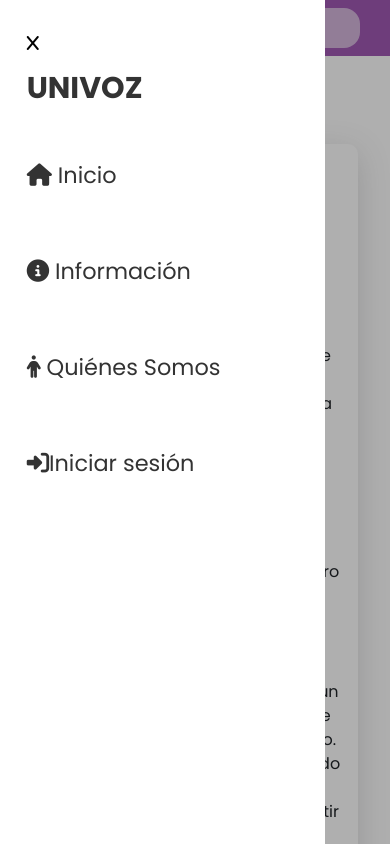
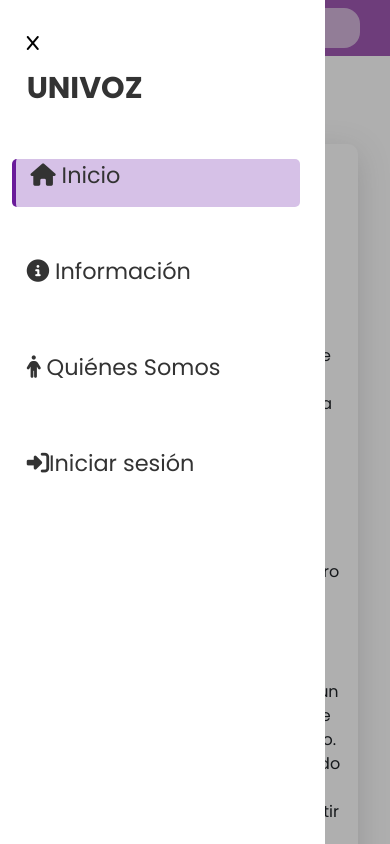
Before and after one commit to palmieriCARLAgit/Univoz, a React (Vite) app: page / in a window 390 px wide. Both pictures are taken after a click on the button 27 px from the left and 28 px from the top of the page. Shown: the top 844 px of the page. Built offline with nearby package versions, Linux system fonts and the light colour scheme; grey boxes are pictures that could not be loaded.

Commit message:
arreglo de error navbar

```diff
--- a/src/Components/MenuBurguer.css
+++ b/src/Components/MenuBurguer.css
@@ -74,11 +74,18 @@
     width: 18rem;
     padding: 10px;
     border-radius: 5px;
+
   }
   .hoverActiveCursor:hover {
+    background-color: #c6c6c679;
+    border-left: 4px solid #6a1b9a;
+  }
+
+  #selectOne {
     background-color: #d6c1e7;
     border-left: 4px solid #6a1b9a;
   }
+
   .nav {
     display: flex;
     position: absolute;
--- a/src/Components/NavBar.jsx
+++ b/src/Components/NavBar.jsx
@@ -18,6 +18,10 @@ function Navbar() {
     };
 
 
+    const {selectClick, setSelectClick}= useState("");
+    const claseAplicada= ()=>{
+        setselectClick("selectOne")
+    }
 
     return (
         <>
@@ -35,8 +39,8 @@ function Navbar() {
                      <button id="cerrar-menu" onClick={ClickClose}><i className="fa-solid fa-x"></i></button>
                      <ul id="BurguerLinks" className="nav-list ">
                         <a href="/" className=" logo">UNIVOZ</a>
-                        <li   className="list-group-item hoverActiveCursor BurguerLinks"><a href="/"><i className="fas fa-house"></i> Inicio</a></li>
-                        <li   className="list-group-item hoverActiveCursor BurguerLinks "><a href="/normativas"><i className="fas fa-circle-info"></i> Información</a> </li>
+                        <li  id="selectOne"  className=" list-group-item hoverActiveCursor BurguerLinks"><a href="/"><i className="fas fa-house"></i> Inicio</a></li>
+                        <li   className=" list-group-item hoverActiveCursor BurguerLinks "><a href="/normativas"><i className="fas fa-circle-info"></i> Información</a> </li>
                         <li className="list-group-item hoverActiveCursor BurguerLinks"><a href="/quienes-somos"><i className="fas fa-person"></i> Quiénes Somos</a></li>
                         <li    className="list-group-item hoverActiveCursor BurguerLinks"><a href="/Login"><i className="fa-solid fa-right-to-bracket"></i>Iniciar sesión</a></li>
                     </ul>
```
